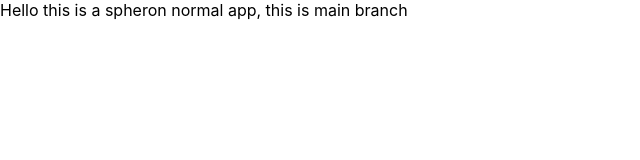
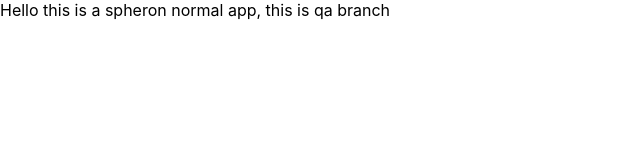
Before and after one commit to rohan-recorem/spheron-normal, a Next.js app: page / in a window 1280 px wide. Shown: the top 160 px of the page, without its empty margins (0-640 px from the left). Built offline with nearby package versions, Linux system fonts and the light colour scheme.

Commit message:
first push @qa branch

```diff
--- a/pages/index.js
+++ b/pages/index.js
@@ -1,3 +1,3 @@
 export default function Home() {
-  return <div>Hello this is a spheron normal app, this is main branch</div>;
+  return <div>Hello this is a spheron normal app, this is qa branch</div>;
 }
```
